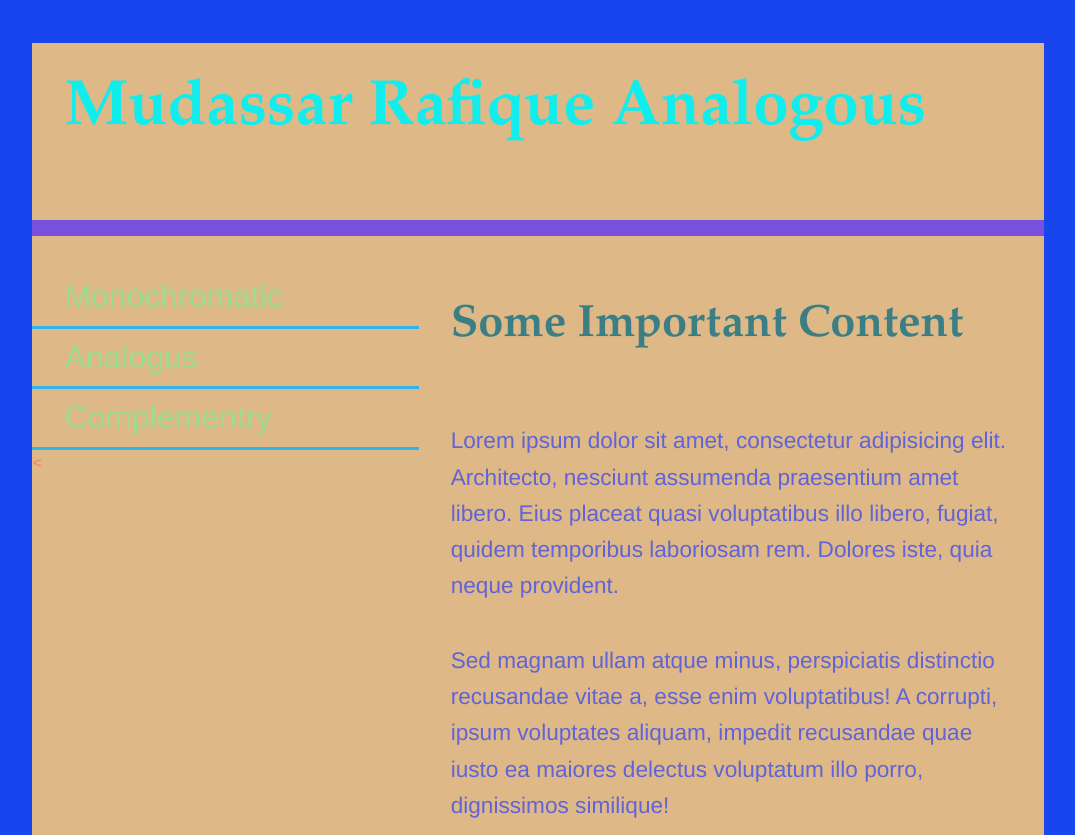
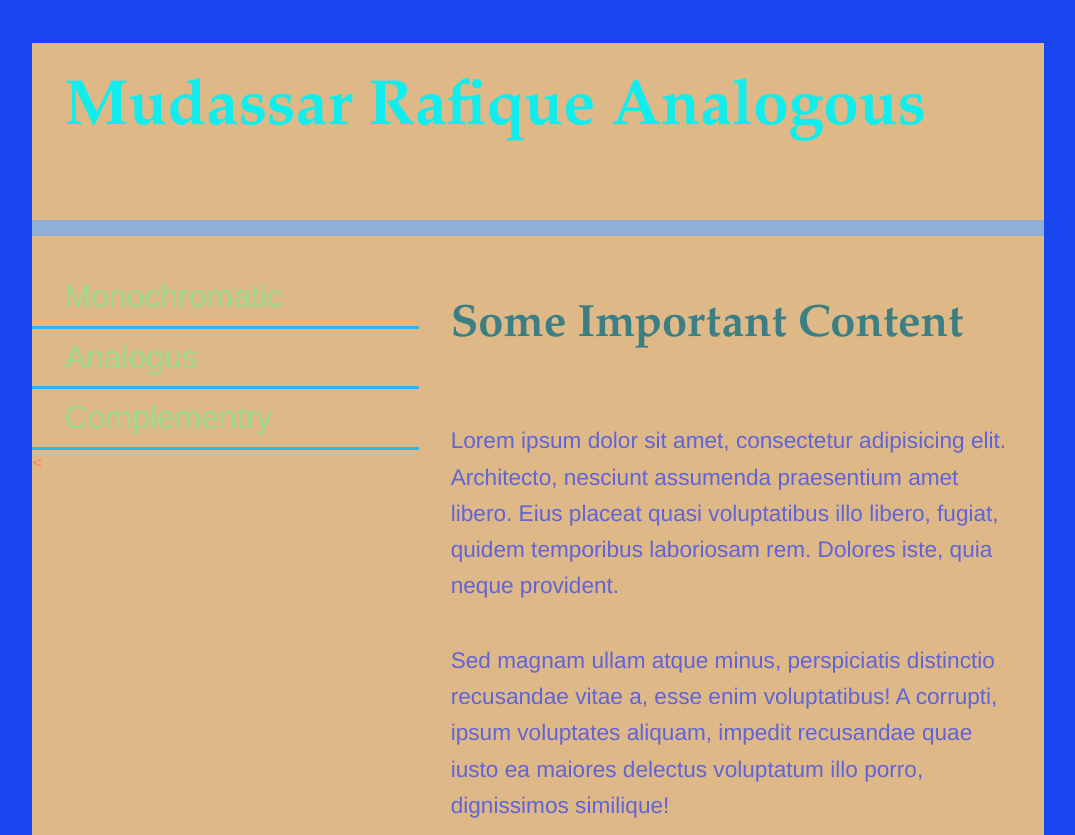
Before and after one commit to rafi0005/colours, a plain HTML site: page analogous.html in a window 1280 px wide. Shown: the top 835 px of the page, without its empty margins (102-1177 px from the left). Drawn offline with Linux system fonts and the light colour scheme.

Commit message:
change last

```diff
--- a/analogous.html
+++ b/analogous.html
@@ -75,7 +75,8 @@
         }
         header{
             width:100%;
-            border-bottom: 1rem solid #7750DD ;
+            border-bottom: 1rem solid #8EB0D6;
+
 
         }
         nav{
```
